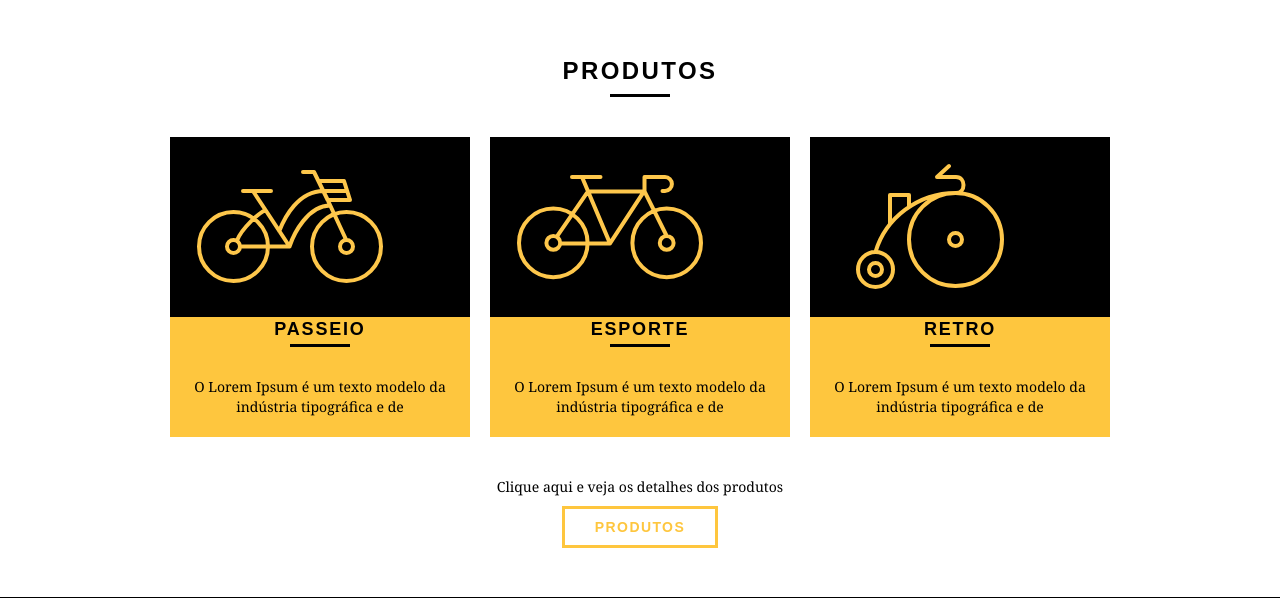
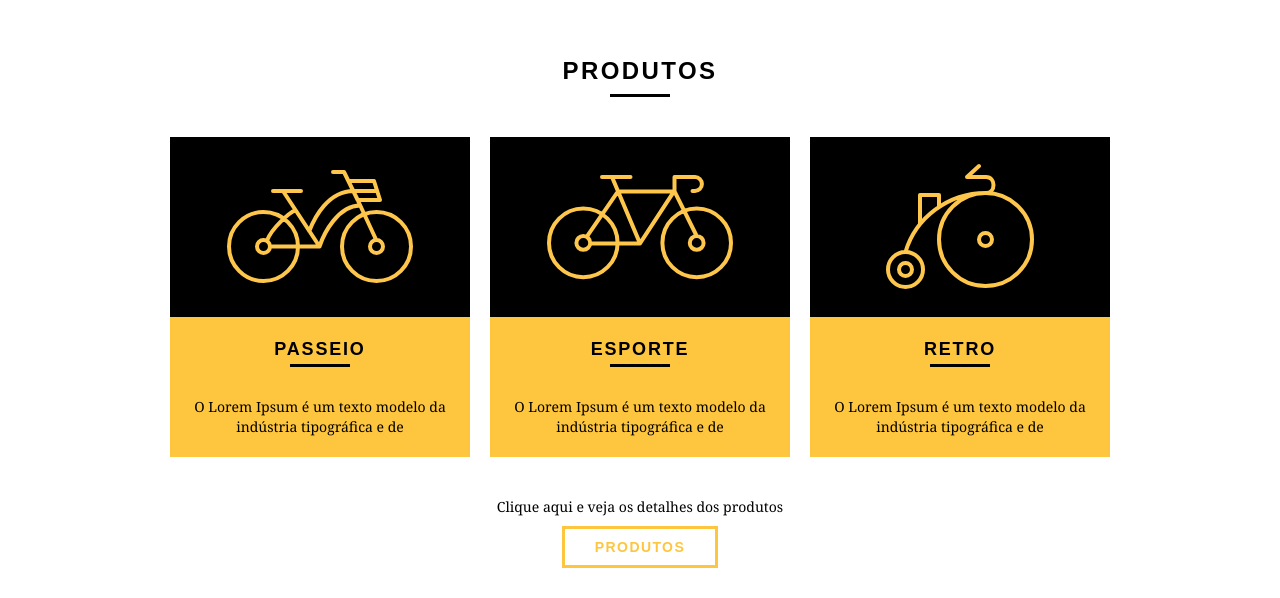
Before and after one commit to srpulga/Bikcraft, a PHP site: page / in a window 1280 px wide. Shown: the part 476-1074 px from the top of the page. Run offline with PHP 8.4, Linux system fonts and the light colour scheme.

Commit message:
Atualização CSS

```diff
--- a/css/style.css
+++ b/css/style.css
@@ -143,6 +143,11 @@
         background: #fec63e;
         text-align: center;
     }
+    /* Necessário para centralizar as imagens */
+
+    .produtos li img {
+        margin: 0 auto;
+    }
 
     .produtos_lista li h3 {
         font-weight: bold;
@@ -150,7 +155,7 @@
         line-height: 25px;
         text-transform: uppercase;
         letter-spacing: .1em;
-        margin-bottom: 20px;
+        margin: 20px 0;
     }
 
     .produtos_lista li h3:after {
@@ -169,6 +174,8 @@
     .produtos_icon {
         background: #000;
         padding: 20px;
+        margin: 0;
+        text-align: center;
     }
 
     .call {
```
